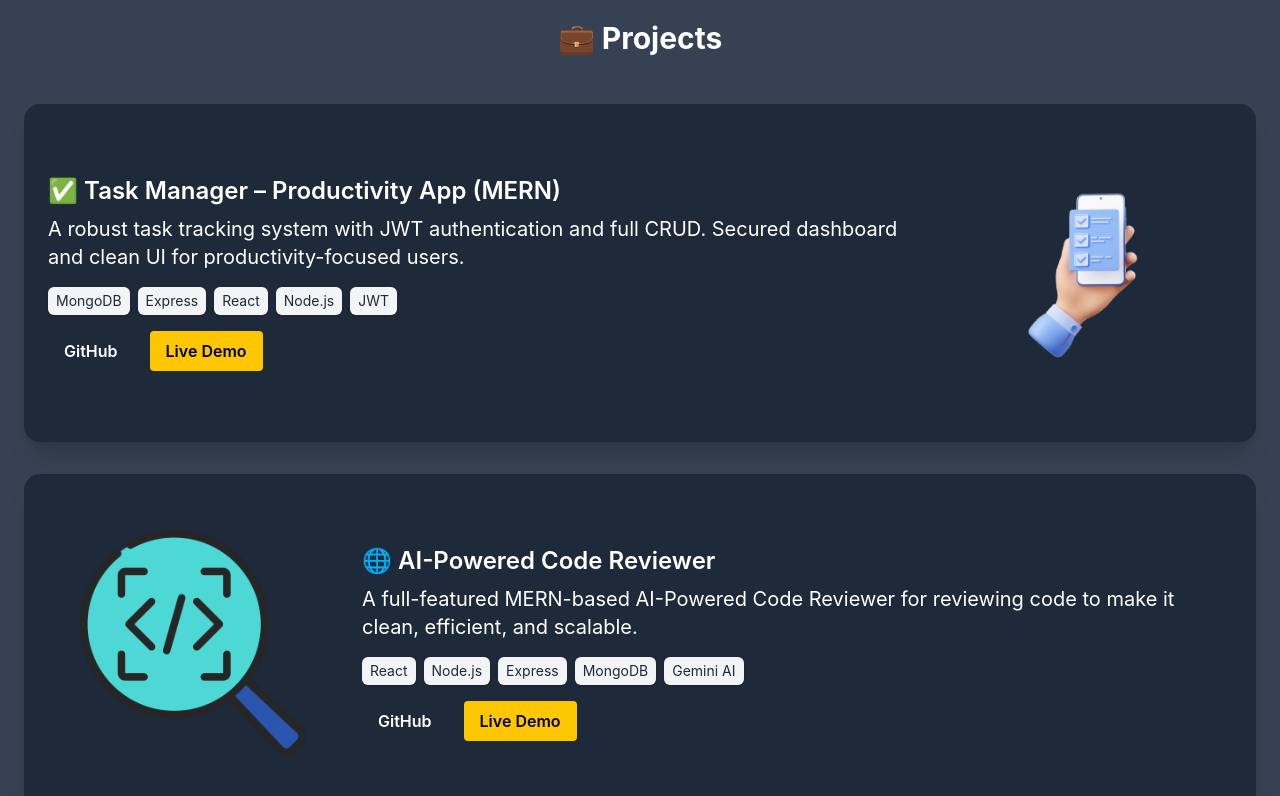
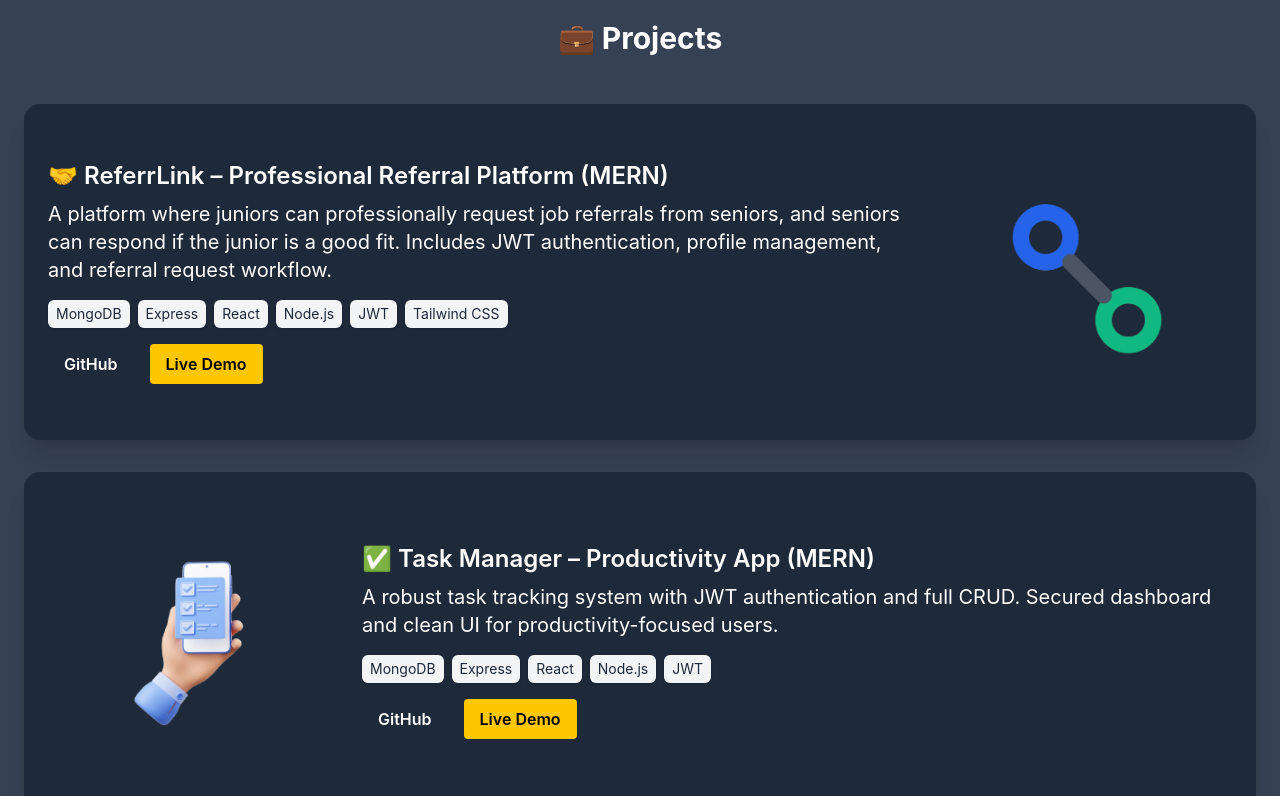
Before and after one commit to SurajCh6613/portfolio, a React (Vite) app: page / in a window 1280 px wide. Shown: the part 2040-2836 px from the top of the page. Built offline with nearby package versions, Linux system fonts and the light colour scheme.

Commit message:
project added

```diff
--- a/src/Pages/Projects.jsx
+++ b/src/Pages/Projects.jsx
@@ -74,6 +74,17 @@ import React from "react";
 
 const Projects = () => {
   const projects = [
+    {
+      title: "ReferrLink – Professional Referral Platform (MERN)",
+      emoji: "🤝",
+      description:
+        "A platform where juniors can professionally request job referrals from seniors, and seniors can respond if the junior is a good fit. Includes JWT authentication, profile management, and referral request workflow.",
+      tech: ["MongoDB", "Express", "React", "Node.js", "JWT", "Tailwind CSS"],
+      github: "https://github.com/SurajCh6613/referrlink",
+      liveDemo: "https://referrlink.vercel.app/",
+      image: "/assets/projects/referrlink.png",
+    },
+
     {
       title: "Task Manager – Productivity App (MERN)",
       emoji: "✅",
@@ -157,7 +168,11 @@ const Projects = () => {
             </div>
             {/* Right section */}
             <div className="hidden w-full md:flex md:w-1/4  justify-center items-center">
-              <img src={project.image} alt="" className="md:w-[100%] h-[100%] p-8" />
+              <img
+                src={project.image}
+                alt=""
+                className="md:w-[100%] h-[100%] p-8"
+              />
             </div>
           </div>
         ))}
```
Also changed, not shown: public/assets/projects/referrlink.png (added).
